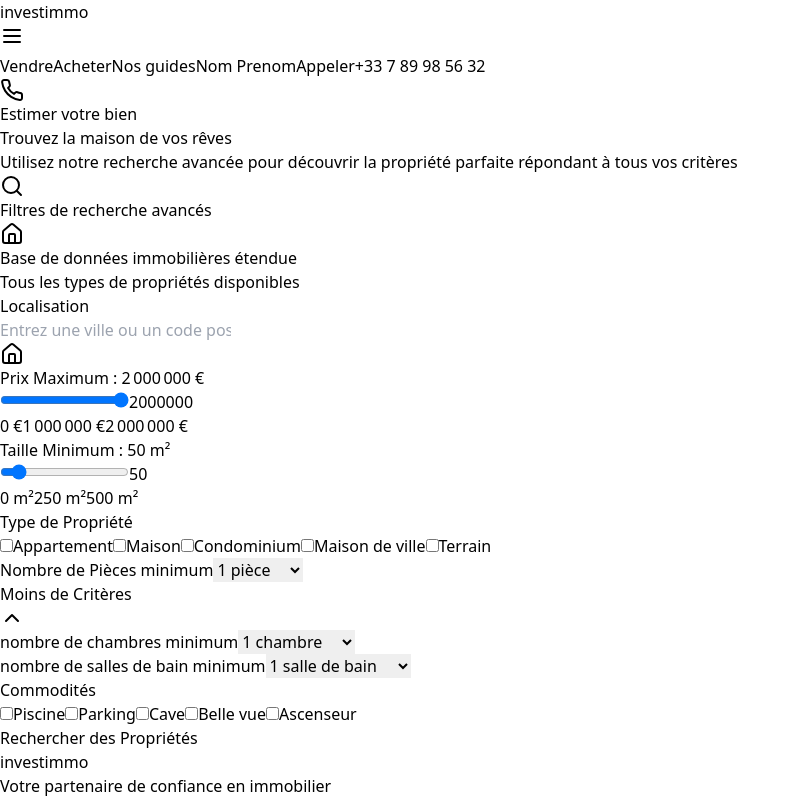
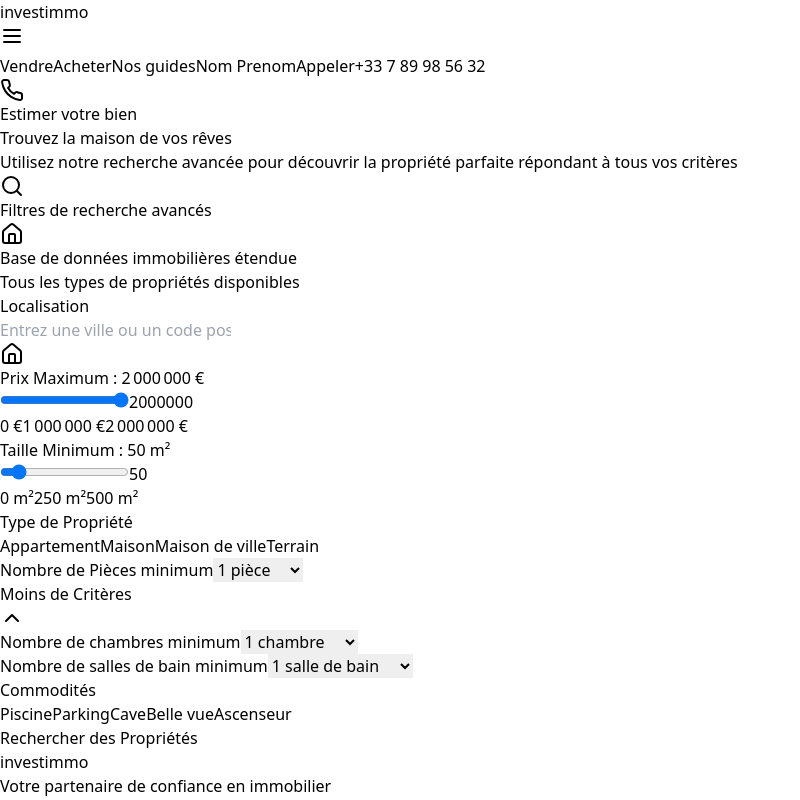
Before and after one commit to Tiaggaws7/WebImmo, a React (Vite) app: page /Acheter in a window 1280 px wide. Both pictures are taken after a click on the button "Plus de Critères". Shown: the top 800 px of the page, without its empty margins (0-800 px from the left). Built offline with nearby package versions, Linux system fonts and the light colour scheme.

Commit message:
acheter form

```diff
--- a/src/components/Search_house.tsx
+++ b/src/components/Search_house.tsx
@@ -19,7 +19,6 @@ export default function Search_house() {
   const propertyTypeOptions = [
     { value: 'apartment', label: 'Appartement' },
     { value: 'house', label: 'Maison' },
-    { value: 'condo', label: 'Condominium' },
     { value: 'townhouse', label: 'Maison de ville' },
     { value: 'land', label: 'Terrain' },
   ]
@@ -202,16 +201,19 @@ export default function Search_house() {
             </label>
             <div className="grid grid-cols-2 gap-2">
               {propertyTypeOptions.map((option) => (
-                <label key={option.value} className="flex items-center space-x-2">
-                  <input
-                    type="checkbox"
-                    value={option.value}
-                    checked={propertyTypes.includes(option.value)}
-                    onChange={() => handlePropertyTypeChange(option.value)}
-                    className="rounded border-gray-300 text-violet-600 focus:ring-violet-500"
-                  />
-                  <span>{option.label}</span>
-                </label>
+                <button
+                  key={option.value}
+                  type="button"
+                  onClick={() => handlePropertyTypeChange(option.value)}
+                  className={`py-2 px-4 rounded-lg text-sm font-medium transition-colors duration-200 ${
+                    propertyTypes.includes(option.value)
+                      ? 'bg-violet-600 text-white'
+                      : 'bg-gray-100 text-gray-700 hover:bg-gray-200'
+                  }`}
+                  aria-pressed={propertyTypes.includes(option.value)}
+                >
+                  {option.label}
+                </button>
               ))}
             </div>
           </div>
@@ -252,7 +254,7 @@ export default function Search_house() {
             <div className="space-y-6">
               <div className="space-y-4">
                 <label htmlFor="bedrooms" className="block text-sm font-medium text-gray-700">
-                  nombre de chambres minimum
+                  Nombre de chambres minimum
                 </label>
                 <select
                   id="bedrooms"
@@ -268,7 +270,7 @@ export default function Search_house() {
 
               <div className="space-y-4">
                 <label htmlFor="bathrooms" className="block text-sm font-medium text-gray-700">
-                  nombre de salles de bain minimum
+                  Nombre de salles de bain minimum
                 </label>
                 <select
                   id="bathrooms"
@@ -288,16 +290,19 @@ export default function Search_house() {
                 </label>
                 <div className="grid grid-cols-2 gap-2">
                   {amenityOptions.map((option) => (
-                    <label key={option.value} className="flex items-center space-x-2">
-                      <input
-                        type="checkbox"
-                        value={option.value}
-                        checked={amenities.includes(option.value)}
-                        onChange={() => handleAmenityChange(option.value)}
-                        className="rounded border-gray-300 text-violet-600 focus:ring-violet-500"
-                      />
-                      <span>{option.label}</span>
-                    </label>
+                    <button
+                      key={option.value}
+                      type="button"
+                      onClick={() => handleAmenityChange(option.value)}
+                      className={`py-2 px-4 rounded-lg text-sm font-medium transition-colors duration-200 ${
+                        amenities.includes(option.value)
+                          ? 'bg-violet-600 text-white'
+                          : 'bg-gray-100 text-gray-700 hover:bg-gray-200'
+                      }`}
+                      aria-pressed={amenities.includes(option.value)}
+                    >
+                      {option.label}
+                    </button>
                   ))}
                 </div>
               </div>
```
